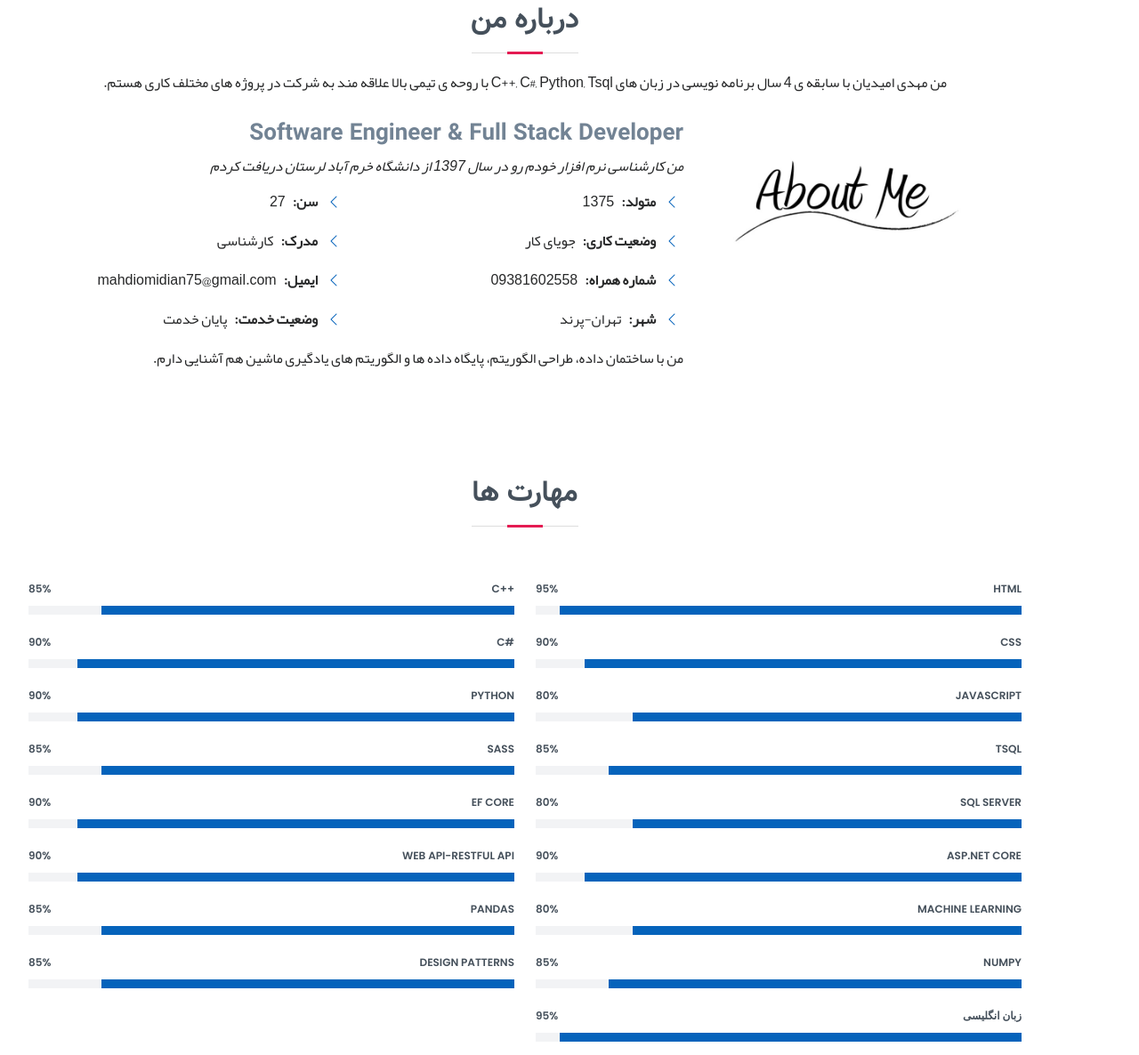
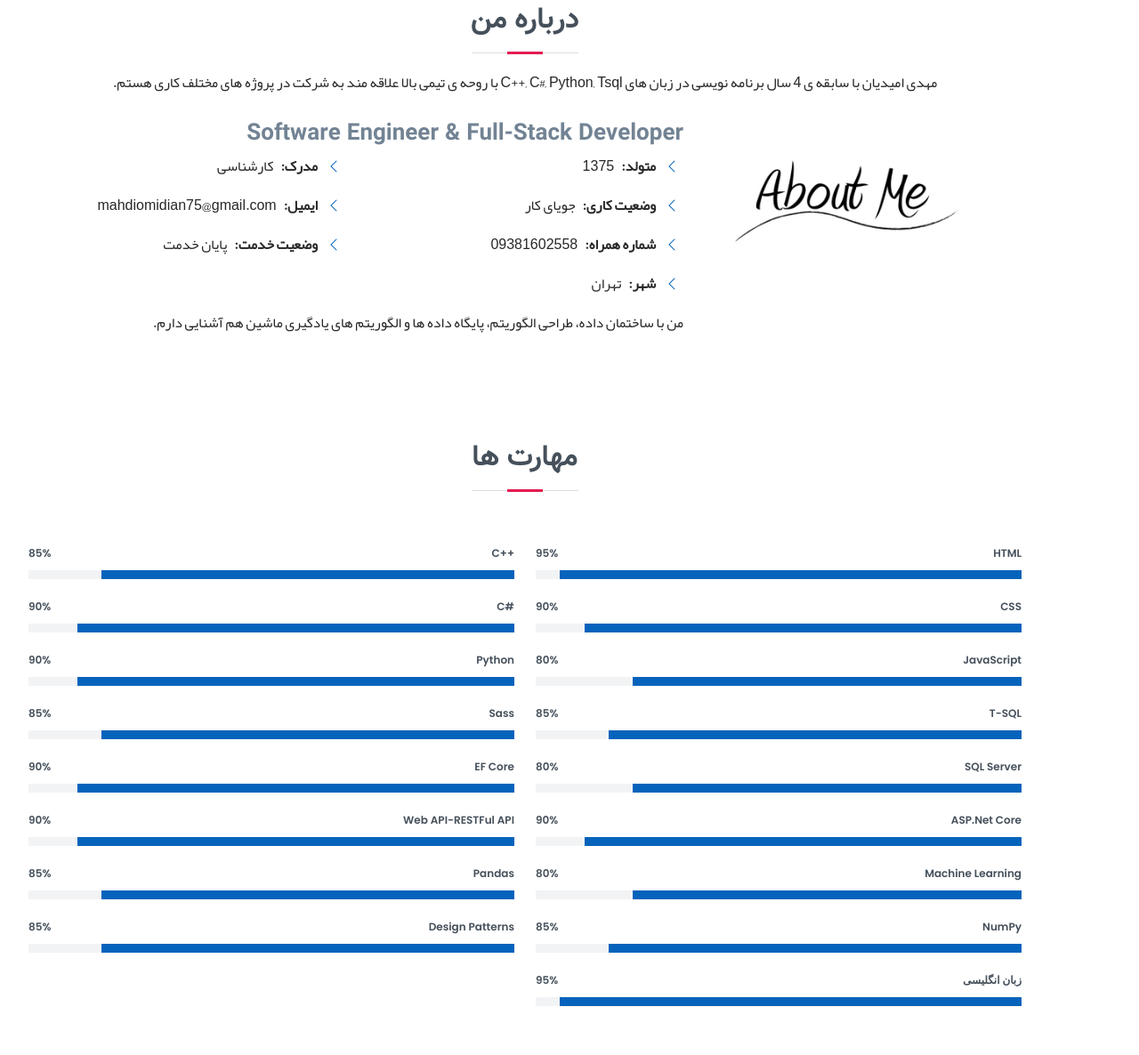
Before and after one commit to MionPr/MyWorkResume, a plain HTML site: page index.html in a window 1280 px wide. Shown: the part 857-2043 px from the top of the page at 89% size. Drawn offline with Linux system fonts and the light colour scheme.

Commit message:
chnged some things

```diff
--- a/index.html
+++ b/index.html
@@ -73,7 +73,7 @@
 
         <div class="section-title">
           <h2>درباره من</h2>
-          <p>من مهدی امیدیان با سابقه ی 4 سال برنامه نویسی در زبان های C++, C#, Python, Tsql با روحه ی تیمی بالا علاقه مند به شرکت در پروژه های مختلف کاری هستم.</p>
+          <p> مهدی امیدیان با سابقه ی 4 سال برنامه نویسی در زبان های C++, C#, Python, Tsql با روحه ی تیمی بالا علاقه مند به شرکت در پروژه های مختلف کاری هستم.</p>
         </div>
 
         <div class="row">
@@ -81,22 +81,22 @@
             <img src="Assets/images/About Me.png" class="img-fluid" alt="">
           </div>
           <div class="col-lg-8 pt-4 pt-lg-0 content">
-            <h3>Software Engineer &amp; Full Stack Developer</h3>
-            <p class="fst-italic">
+            <h3>Software Engineer &amp; Full-Stack Developer</h3>
+            <!-- <p class="fst-italic">
                 من کارشناسی نرم افزار خودم رو در سال 1397 از دانشگاه خرم آباد لرستان دریافت کردم
-            </p>
+            </p> -->
             <div class="row">
               <div class="col-lg-6">
                 <ul>
                   <li><i class="bi bi-chevron-left"></i> <strong>متولد:</strong> <span>1375</span></li>
                   <li><i class="bi bi-chevron-left"></i> <strong>وضعیت کاری:</strong> <span>جویای کار</span></li>
                   <li><i class="bi bi-chevron-left"></i> <strong>شماره همراه:</strong> <span>09381602558</span></li>
-                  <li><i class="bi bi-chevron-left"></i> <strong>شهر:</strong> <span>تهران-پرند</span></li>
+                  <li><i class="bi bi-chevron-left"></i> <strong>شهر:</strong> <span>تهران</span></li>
                 </ul>
               </div>
               <div class="col-lg-6">
                 <ul>
-                  <li><i class="bi bi-chevron-left"></i> <strong>سن:</strong> <span>27</span></li>
+                  <!-- <li><i class="bi bi-chevron-left"></i> <strong>سن:</strong> <span>27</span></li> -->
                   <li><i class="bi bi-chevron-left"></i> <strong>مدرک:</strong> <span>کارشناسی</span></li>
                   <li><i class="bi bi-chevron-left"></i> <strong>ایمیل:</strong> <span>mahdiomidian75@gmail.com</span></li>
                   <li><i class="bi bi-chevron-left"></i> <strong>وضعیت خدمت:</strong> <span>پایان خدمت</span></li>
@@ -176,21 +176,21 @@
           <div class="col-lg-6">
 
             <div class="progress">
-              <span class="skill">Tsql <i class="val">85%</i></span>
+              <span class="skill">T-SQL <i class="val">85%</i></span>
               <div class="progress-bar-wrap">
                 <div class="progress-bar" role="progressbar" aria-valuenow="85" aria-valuemin="0" aria-valuemax="100"></div>
               </div>
             </div>
 
             <div class="progress">
-              <span class="skill">Sql Server <i class="val">80%</i></span>
+              <span class="skill">SQL Server <i class="val">80%</i></span>
               <div class="progress-bar-wrap">
                 <div class="progress-bar" role="progressbar" aria-valuenow="80" aria-valuemin="0" aria-valuemax="100"></div>
               </div>
             </div>
 
             <div class="progress">
-              <span class="skill">Asp.Net Core <i class="val">90%</i></span>
+              <span class="skill">ASP.Net Core <i class="val">90%</i></span>
               <div class="progress-bar-wrap">
                 <div class="progress-bar" role="progressbar" aria-valuenow="90" aria-valuemin="0" aria-valuemax="100"></div>
               </div>
@@ -208,14 +208,14 @@
             </div>
 
             <div class="progress">
-              <span class="skill">Ef Core <i class="val">90%</i></span>
+              <span class="skill">EF Core <i class="val">90%</i></span>
               <div class="progress-bar-wrap">
                 <div class="progress-bar" role="progressbar" aria-valuenow="90" aria-valuemin="0" aria-valuemax="100"></div>
               </div>
             </div>
 
             <div class="progress">
-              <span class="skill">Web Api-RestFul Api <i class="val">90%</i></span>
+              <span class="skill">Web API-RESTFul API <i class="val">90%</i></span>
               <div class="progress-bar-wrap">
                 <div class="progress-bar" role="progressbar" aria-valuenow="90" aria-valuemin="0" aria-valuemax="100"></div>
               </div>
@@ -233,7 +233,7 @@
             </div>
 
             <div class="progress">
-              <span class="skill">Numpy <i class="val">85%</i></span>
+              <span class="skill">NumPy <i class="val">85%</i></span>
               <div class="progress-bar-wrap">
                 <div class="progress-bar" role="progressbar" aria-valuenow="85" aria-valuemin="0" aria-valuemax="100"></div>
               </div>
@@ -288,14 +288,14 @@
               <h4>مهدی امیدیان</h4>
               <p><em>برنامه نویس و مهندس نرم افزار با 4 سال سابقه ی کار در تولید و گسترش نرم افزار های کامپیوتری</em></p>
               <ul>
-                <li>تهران-پرند</li>
+                <li>تهران</li>
                 <li>0938-160-2558</li>
                 <li>mahdiomidian75@gmail.com</li>
               </ul>
             </div>
           </div>
 
-          <div class="col-lg-6">
+          <!-- <div class="col-lg-6">
             <h3 class="resume-title">تحصیلات</h3>
             <div class="resume-item">
               <h4>کارشناسی نرم افزار</h4>
@@ -304,7 +304,7 @@
               <p></p>
             </div>
 
-          </div>
+          </div> -->
           <div class="col-lg-6">
             <h3 class="resume-title">تجربه کاری</h3>
               <div class="resume-item">
@@ -779,7 +779,7 @@
                 <div class="address">
                   <i id="checkLocation" class="bi bi-geo-alt"></i>
                   <h4>مکان اقامت:</h4>
-                  <p>تهران - پرند</p>
+                  <p>تهران</p>
                 </div>
               </a>
 
--- a/styles/site.scss
+++ b/styles/site.scss
@@ -506,7 +506,7 @@ section {
 .skills .progress .skill {
   padding: 10px 0;
   margin: 0;
-  text-transform: uppercase;
+  text-transform: none;
   display: block;
   font-weight: 600;
   font-family: "Poppins", sans-serif;
```
Also changed, not shown: styles/site.css.
